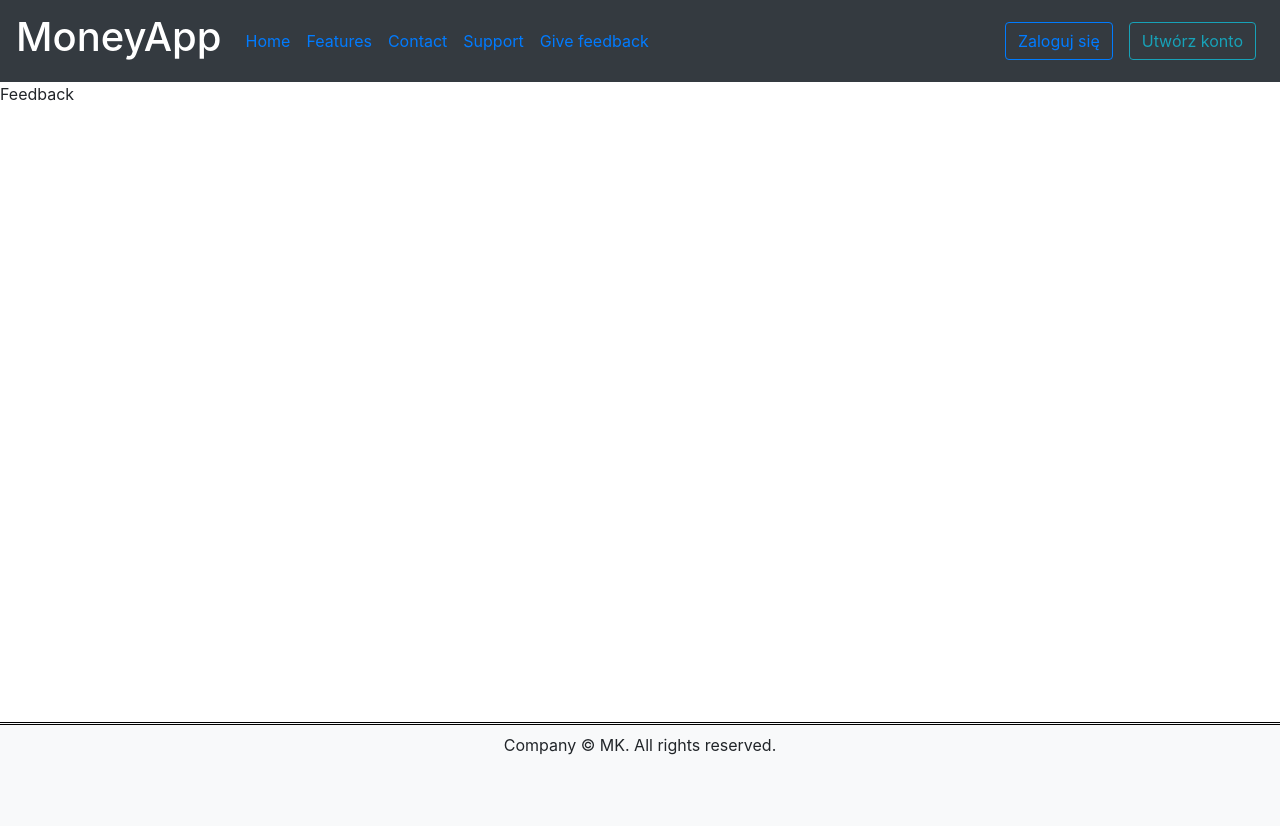
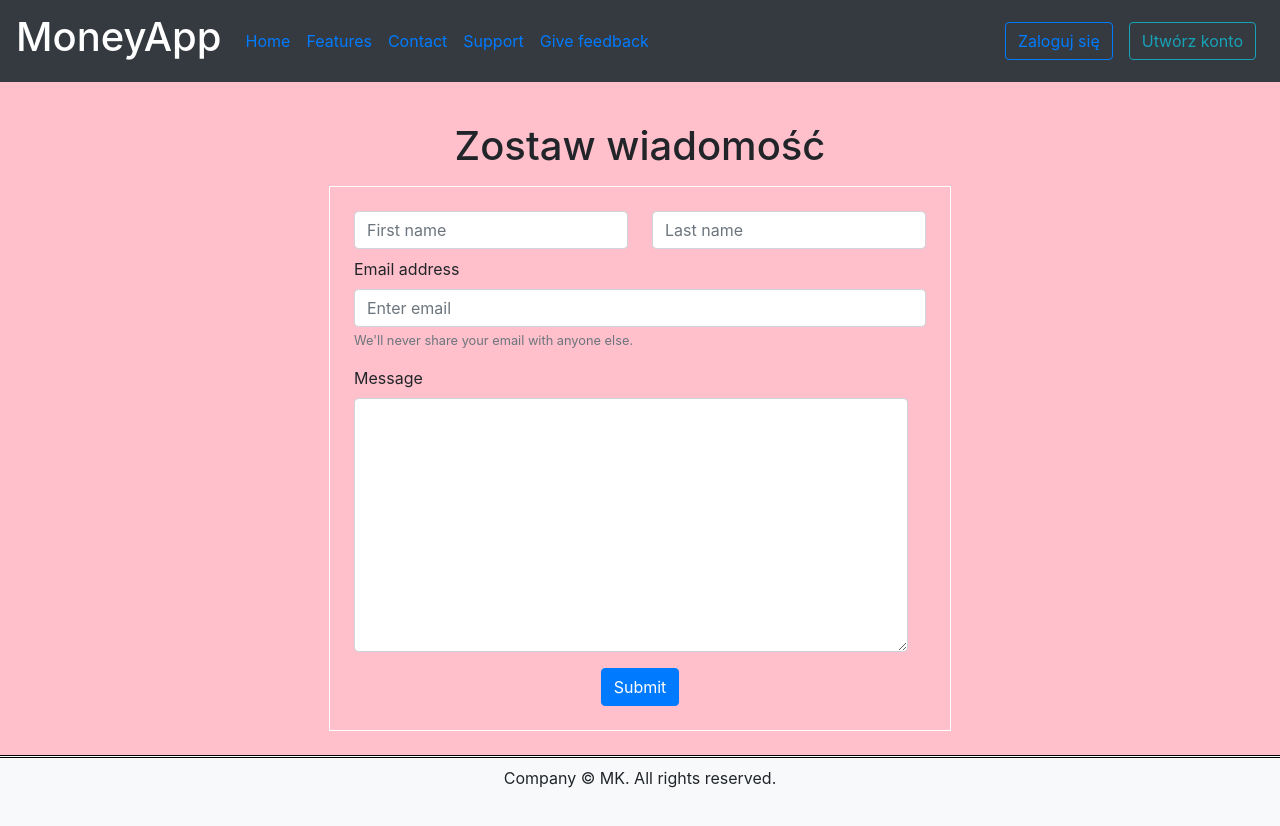
Before and after one commit to mkrolczyk12/organizationAppFE, a React (Create React App) app: page /feedback in a window 1280 px wide. Shown: the top 826 px of the page. Built offline with nearby package versions, Linux system fonts and the light colour scheme.

Commit message:
added feedback section and fixed contact display bugs

```diff
--- a/src/App/nonAuthorizedPart/Body/Contact.jsx
+++ b/src/App/nonAuthorizedPart/Body/Contact.jsx
@@ -3,6 +3,22 @@ import { Image } from "react-bootstrap";
 import phone from "./images/phone.png";
 import email from "./images/email.png";
 import skype from "./images/skype.png";
+
+const Contact = () => {
+  return (
+    <div
+      className="row p-5 text-center"
+      style={{ minHeight: "inherit", backgroundColor: "pink" }}
+    >
+      <div className="col-12 mb-1 mt-5">
+        <h1>Kontakt dla klientów</h1>
+        <p>Masz pytania dotyczące aplikacji? Skontaktuj się ze mną!</p>
+      </div>
+      <Options />
+    </div>
+  );
+};
+export default Contact;
 
 const options = [
   {
@@ -24,43 +40,23 @@ const options = [
 
 const Options = () => {
   return (
-    <div className="col-12 d-md-flex flex-grow-1">
+    <div className="col-12 d-md-flex mb-5 flex-grow-1">
       {options.map((each, index) => {
         return (
           <div
             key={index}
-            className="border border-white col-12 col-md-4 m-2 mb-5 h-auto"
+            className="border border-white col-12 col-md-4 m-2 mb-5 p-5"
           >
-            <div>
-              <Image src={each.img} alt="" />
+            <div className="">
+              <Image src={each.img} alt="" className="p-1 mb-1" />
               {each.header}
             </div>
-            <div>{each.content}</div>
+            <p>
+              <b>{each.content}</b>
+            </p>
           </div>
         );
       })}
     </div>
   );
 };
-
-const Contact = () => {
-  return (
-    <div
-      className="container-fluid p-5"
-      style={{ minHeight: "inherit", backgroundColor: "pink" }}
-    >
-      <div
-        className="row h-100 text-center align-middle"
-        style={{ minHeight: "inherit" }}
-      >
-        <div className="col-12 mb-3 text-center">
-          <h1>Kontakt dla klientów</h1>
-          <p>Masz pytania dotyczące aplikacji? Skontaktuj się ze mną!</p>
-        </div>
-        <Options />
-      </div>
-    </div>
-  );
-};
-
-export default Contact;
--- /dev/null
+++ b/src/App/nonAuthorizedPart/Body/Feedback.jsx
@@ -0,0 +1,127 @@
+import React from "react";
+import { Prompt } from "react-router-dom";
+import { Form, Row, Col, Button } from "react-bootstrap";
+
+const styles = {
+  container: {
+    backgroundColor: "pink",
+    minHeight: "inherit",
+  },
+};
+
+class Feedback extends React.Component {
+  state = {
+    fName: "",
+    lName: "",
+    email: "",
+    message: "",
+  };
+
+  handleFormInputChange = (event) => {
+    const name = event.target.name;
+    const value = event.target.value;
+    this.setState({
+      [name]: value,
+    });
+  };
+
+  handleFormSubmit = (event) => {
+    event.preventDefault();
+    this.setState({
+      fName: "",
+      lName: "",
+      email: "",
+      message: "",
+    });
+  };
+
+  render() {
+    return (
+      <div className="p-4" style={styles.container}>
+        <h1 className="text-center m-3">Zostaw wiadomość</h1>
+        <div className="row p-md-0 m-0">
+          <FeedbackForm
+            name={this.state.fName}
+            surname={this.state.lName}
+            email={this.state.email}
+            message={this.state.message}
+            handleFormInputChange={this.handleFormInputChange}
+            handleFormSubmit={this.handleFormSubmit}
+          />
+        </div>
+      </div>
+    );
+  }
+}
+export default Feedback;
+
+const FeedbackForm = (props) => {
+  return (
+    <>
+      <Form className="p-4 m-auto border border-white">
+        <Row className="mb-2">
+          <Col>
+            <Form.Control
+              name="fName"
+              value={props.name}
+              onChange={props.handleFormInputChange}
+              placeholder="First name"
+            />
+          </Col>
+          <Col>
+            <Form.Control
+              name="lName"
+              value={props.surname}
+              onChange={props.handleFormInputChange}
+              placeholder="Last name"
+            />
+          </Col>
+        </Row>
+        <Row className="m-auto mb-2">
+          <Col className="m-0 p-0">
+            <Form.Group controlId="formBasicEmail">
+              <Form.Label>Email address</Form.Label>
+              <Form.Control
+                type="email"
+                name="email"
+                value={props.email}
+                onChange={props.handleFormInputChange}
+                placeholder="Enter email"
+              />
+              <Form.Text className="text-muted">
+                We'll never share your email with anyone else.
+              </Form.Text>
+            </Form.Group>
+          </Col>
+        </Row>
+        <Row className="m-auto mb-2">
+          <Form.Group controlId="exampleForm.ControlTextarea1">
+            <Form.Label>Message</Form.Label>
+            <Form.Control
+              as="textarea"
+              name="message"
+              value={props.message}
+              onChange={props.handleFormInputChange}
+              rows="10"
+              cols="50"
+            />
+          </Form.Group>
+        </Row>
+        <div className="m-auto text-center">
+          <Button
+            className=""
+            variant="primary"
+            type="submit"
+            onClick={props.handleFormSubmit}
+          >
+            Submit
+          </Button>
+        </div>
+      </Form>
+      <Prompt
+        when={props.name || props.surname || props.email || props.message}
+        message="You have unsaved changes, are you sure you want to leave?"
+      ></Prompt>
+    </>
+  );
+};
--- a/src/App/nonAuthorizedPart/Body/Home.jsx
+++ b/src/App/nonAuthorizedPart/Body/Home.jsx
@@ -5,7 +5,6 @@ import panel from "./images/panel.png";
 const Home = () => {
   return (
     <>
-      <div className="container-fluid m-0 p-0">
       <section
         className="p-0 m-0"
         id="AppPresentation"
@@ -19,9 +18,9 @@ const Home = () => {
             </h1>
             <p>
               Lorem Ipsum is simply dummy text of the printing and typesetting
-                industry. Lorem Ipsum has been the industry's standard dummy
-                text ever since the 1500s, when an unknown printer took a galley
-                of type and scrambled it to make a type specimen book. It has
+              industry. Lorem Ipsum has been the industry's standard dummy text
+              ever since the 1500s, when an unknown printer took a galley of
+              type and scrambled it to make a type specimen book. It has
               survived not only five centuries, but also the leap into
               electronic typesetting, remaining essentially unchanged. It was
               popularised in the 1960s with the release of Letraset sheets
@@ -56,9 +55,9 @@ const Home = () => {
                   Lorem Ipsum is simply dummy text of the printing and
                   typesetting industry. Lorem Ipsum has been the industry's
                   standard dummy text ever since the 1500s, when an unknown
-                    printer took a galley of type and scrambled it to make a
-                    type specimen book. It has survived not only five centuries,
-                    but also the leap into electronic typesetting, remaining
+                  printer took a galley of type and scrambled it to make a type
+                  specimen book. It has survived not only five centuries, but
+                  also the leap into electronic typesetting, remaining
                   essentially unchanged. It was popularised in the 1960s with
                   the release of Letraset sheets containing Lorem Ipsum
                   passages, and more recently with desktop publishing software
@@ -70,9 +69,9 @@ const Home = () => {
                   Lorem Ipsum is simply dummy text of the printing and
                   typesetting industry. Lorem Ipsum has been the industry's
                   standard dummy text ever since the 1500s, when an unknown
-                    printer took a galley of type and scrambled it to make a
-                    type specimen book. It has survived not only five centuries,
-                    but also the leap into electronic typesetting, remaining
+                  printer took a galley of type and scrambled it to make a type
+                  specimen book. It has survived not only five centuries, but
+                  also the leap into electronic typesetting, remaining
                   essentially unchanged. It was popularised in the 1960s with
                   the release of Letraset sheets containing Lorem Ipsum
                   passages, and more recently with desktop publishing software
@@ -83,7 +82,6 @@ const Home = () => {
           </div>
         </div>
       </section>
-      </div>
     </>
   );
 };
--- a/src/App/nonAuthorizedPart/StartPage.jsx
+++ b/src/App/nonAuthorizedPart/StartPage.jsx
@@ -3,15 +3,16 @@ import { Route, Switch } from "react-router-dom";
 
 import Header from "./Header/Header";
 import Home from "./Body/Home";
+import Feedback from "./Body/Feedback";
+import Contact from "./Body/Contact";
 import Footer from "./Footer";
-import Contact from "./Body/Contact";
 
 class StartPage extends React.Component {
   render() {
     return (
       <>
         <Header />
-        <main className="m-0 p-0" style={{ minHeight: "80vh" }}>
+        <main className="container-fluid m-0 p-0" style={{ minHeight: "80vh" }}>
           <Switch>
             <Route path="/" exact>
               <Home />
@@ -26,7 +27,7 @@ class StartPage extends React.Component {
               <div>Support</div>
             </Route>
             <Route path="/feedback" exact>
-              <div>Feedback</div>
+              <Feedback />
             </Route>
           </Switch>
         </main>
```
Lines whose indentation alone changed are shown as unchanged.
